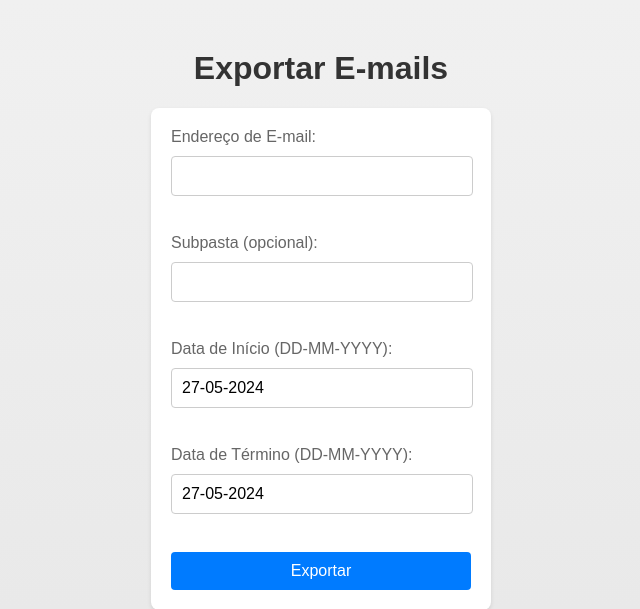
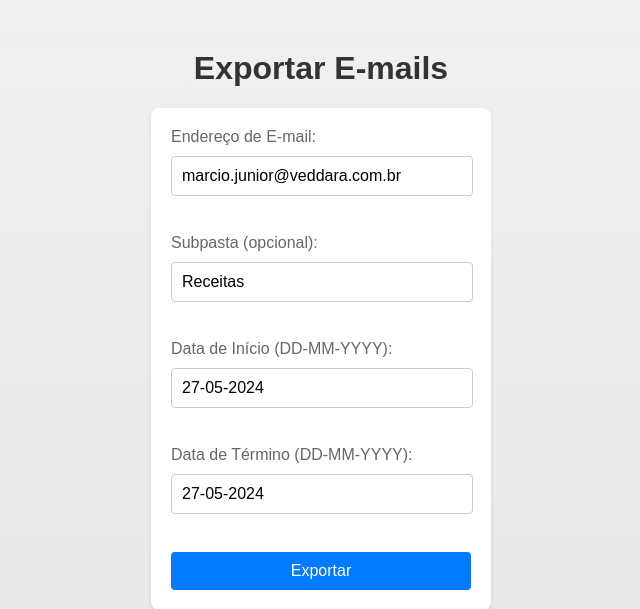
Before and after one commit to guiviaana/ExtractEmails, a Flask app: page / in a window 1280 px wide. Shown: the top 609 px of the page, without its empty margins (319-959 px from the left). Run offline with Flask 3, Linux system fonts and the light colour scheme.

Commit message:
adicionado campos pré-preenchidos para subpasta e email

```diff
--- a/templates/index.html
+++ b/templates/index.html
@@ -34,10 +34,10 @@
     {% endwith %}
     <form method="post">
         <label for="email_address">Endereço de E-mail:</label>
-        <input type="text" id="email_address" name="email_address"><br><br>
+        <input type="text" id="email_address" name="email_address" value="marcio.junior@veddara.com.br"><br><br>
 
         <label for="subfolder_name">Subpasta (opcional):</label>
-        <input type="text" id="subfolder_name" name="subfolder_name"><br><br>
+        <input type="text" id="subfolder_name" name="subfolder_name" value="Receitas"><br><br>
 
         <label for="start_date">Data de Início (DD-MM-YYYY):</label>
         <input type="text" id="start_date" name="start_date"><br><br>
```
